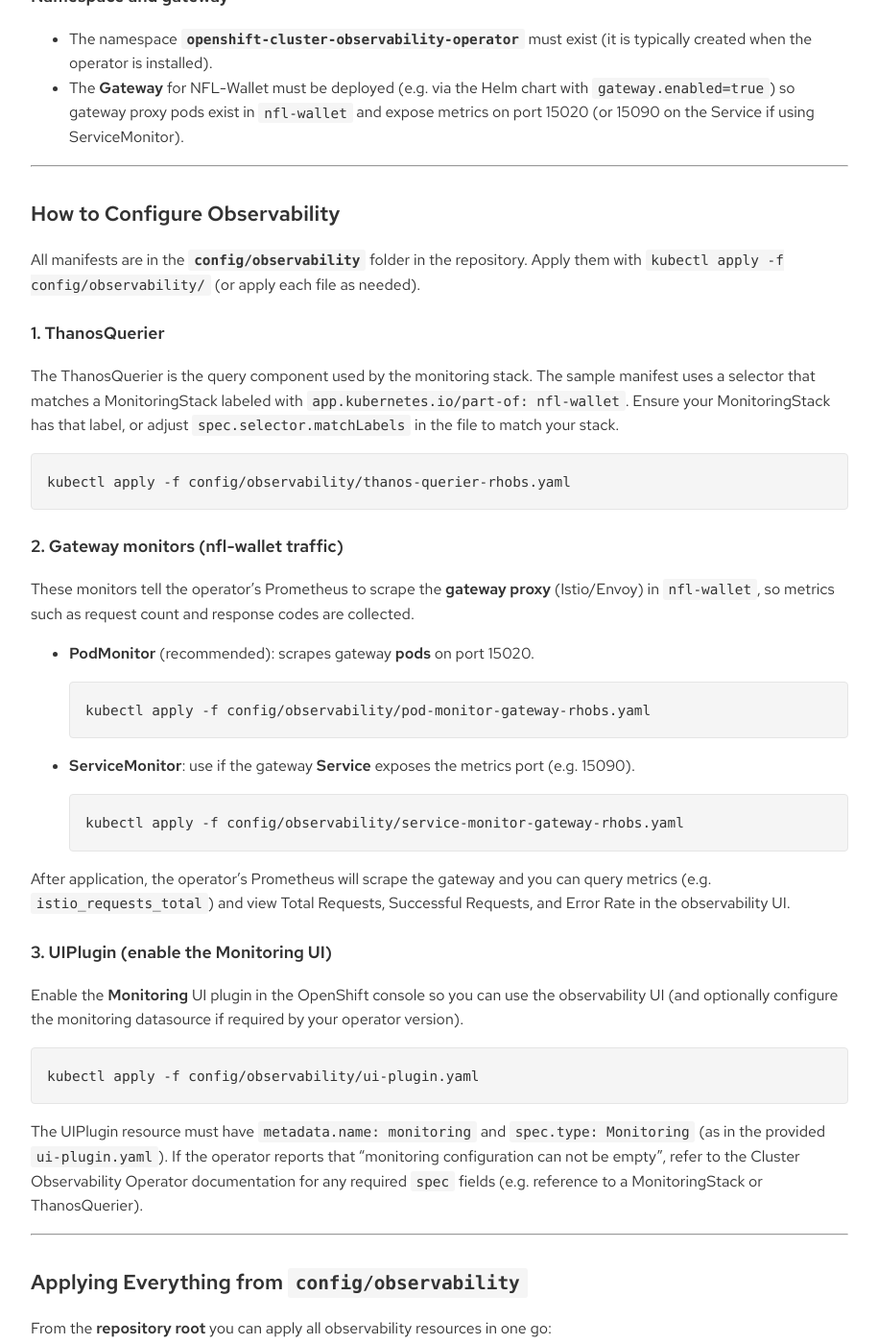
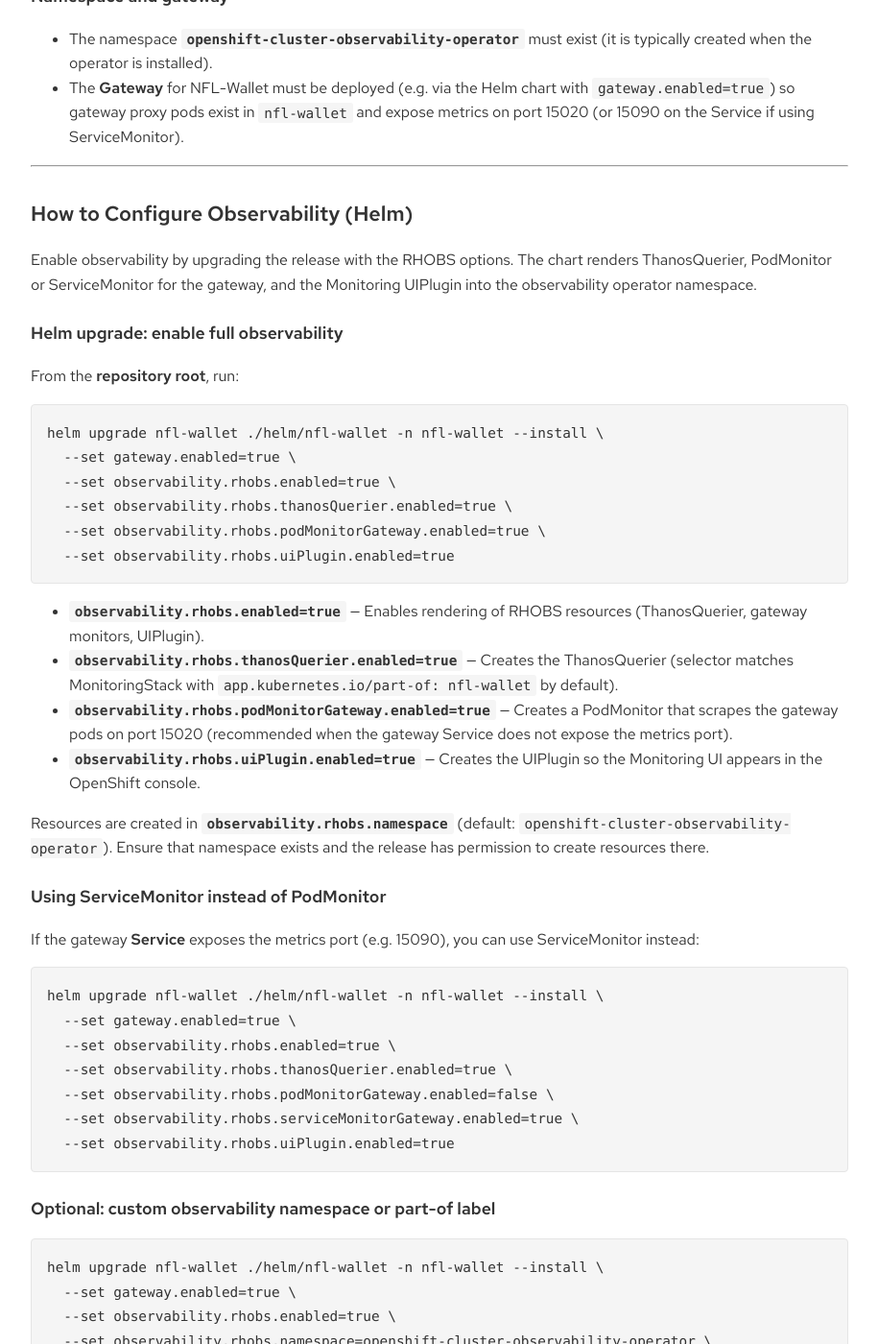
Before and after one commit to maximilianoPizarro/NFL-Wallet, a Jekyll site: the page built from docs/observability.md, in a window 1280 px wide and 1400 px high, scrolled down 683 px. Shown: the whole window at 96% size, without its empty margins (182-1097 px from the left). Built offline with Jekyll 4.4.1, drawn with Linux system fonts in a browser that asks for light colours; some of the changed text lies outside the part shown.

Commit message:
update helm with observability

````diff
--- a/docs/_config.yml
+++ b/docs/_config.yml
@@ -45,6 +45,7 @@
   - devspaces2.png
   - devspaces3.png
   - topology.png
+  - architecture1.png
   - wallet.png
   - wallet2.png
   - wallet3.png
--- a/docs/observability.md
+++ b/docs/observability.md
@@ -6,7 +6,7 @@
 
 ## Observability with Cluster Observability Operator
 
-This section describes how to configure **observability** for the NFL-Wallet gateway so you can view **Total Requests**, **Successful Requests**, and **Error Rate** (and other Istio/Envoy metrics) in the OpenShift observability UI. The configuration uses the **Cluster Observability Operator** (RHOBS) and resources from the repository’s `config/observability` folder.
+This section describes how to configure **observability** for the NFL-Wallet gateway so you can view **Total Requests**, **Successful Requests**, and **Error Rate** (and other Istio/Envoy metrics) in the OpenShift observability UI. The configuration uses the **Cluster Observability Operator** (RHOBS) and is managed via the **Helm chart** (ThanosQuerier, PodMonitor/ServiceMonitor for the gateway, and UIPlugin).
 
 ---
 
@@ -28,73 +28,71 @@
 
 ---
 
-## How to Configure Observability
+## How to Configure Observability (Helm)
 
-All manifests are in the **`config/observability`** folder in the repository. Apply them with `kubectl apply -f config/observability/` (or apply each file as needed).
+Enable observability by upgrading the release with the RHOBS options. The chart renders ThanosQuerier, PodMonitor or ServiceMonitor for the gateway, and the Monitoring UIPlugin into the observability operator namespace.
 
-### 1. ThanosQuerier
+### Helm upgrade: enable full observability
 
-The ThanosQuerier is the query component used by the monitoring stack. The sample manifest uses a selector that matches a MonitoringStack labeled with `app.kubernetes.io/part-of: nfl-wallet`. Ensure your MonitoringStack has that label, or adjust `spec.selector.matchLabels` in the file to match your stack.
+From the **repository root**, run:
 
 ```bash
-kubectl apply -f config/observability/thanos-querier-rhobs.yaml
+helm upgrade nfl-wallet ./helm/nfl-wallet -n nfl-wallet --install \
+  --set gateway.enabled=true \
+  --set observability.rhobs.enabled=true \
+  --set observability.rhobs.thanosQuerier.enabled=true \
+  --set observability.rhobs.podMonitorGateway.enabled=true \
+  --set observability.rhobs.uiPlugin.enabled=true
 ```
 
-### 2. Gateway monitors (nfl-wallet traffic)
+- **`observability.rhobs.enabled=true`** — Enables rendering of RHOBS resources (ThanosQuerier, gateway monitors, UIPlugin).
+- **`observability.rhobs.thanosQuerier.enabled=true`** — Creates the ThanosQuerier (selector matches MonitoringStack with `app.kubernetes.io/part-of: nfl-wallet` by default).
+- **`observability.rhobs.podMonitorGateway.enabled=true`** — Creates a PodMonitor that scrapes the gateway pods on port 15020 (recommended when the gateway Service does not expose the metrics port).
+- **`observability.rhobs.uiPlugin.enabled=true`** — Creates the UIPlugin so the Monitoring UI appears in the OpenShift console.
 
-These monitors tell the operator’s Prometheus to scrape the **gateway proxy** (Istio/Envoy) in `nfl-wallet`, so metrics such as request count and response codes are collected.
+Resources are created in **`observability.rhobs.namespace`** (default: `openshift-cluster-observability-operator`). Ensure that namespace exists and the release has permission to create resources there.
 
-- **PodMonitor** (recommended): scrapes gateway **pods** on port 15020.
+### Using ServiceMonitor instead of PodMonitor
 
-  ```bash
-  kubectl apply -f config/observability/pod-monitor-gateway-rhobs.yaml
-  ```
-
-- **ServiceMonitor**: use if the gateway **Service** exposes the metrics port (e.g. 15090).
-
-  ```bash
-  kubectl apply -f config/observability/service-monitor-gateway-rhobs.yaml
-  ```
-
-After application, the operator’s Prometheus will scrape the gateway and you can query metrics (e.g. `istio_requests_total`) and view Total Requests, Successful Requests, and Error Rate in the observability UI.
-
-### 3. UIPlugin (enable the Monitoring UI)
-
-Enable the **Monitoring** UI plugin in the OpenShift console so you can use the observability UI (and optionally configure the monitoring datasource if required by your operator version).
+If the gateway **Service** exposes the metrics port (e.g. 15090), you can use ServiceMonitor instead:
 
 ```bash
-kubectl apply -f config/observability/ui-plugin.yaml
+helm upgrade nfl-wallet ./helm/nfl-wallet -n nfl-wallet --install \
+  --set gateway.enabled=true \
+  --set observability.rhobs.enabled=true \
+  --set observability.rhobs.thanosQuerier.enabled=true \
+  --set observability.rhobs.podMonitorGateway.enabled=false \
+  --set observability.rhobs.serviceMonitorGateway.enabled=true \
+  --set observability.rhobs.uiPlugin.enabled=true
 ```
 
-The UIPlugin resource must have `metadata.name: monitoring` and `spec.type: Monitoring` (as in the provided `ui-plugin.yaml`). If the operator reports that “monitoring configuration can not be empty”, refer to the Cluster Observability Operator documentation for any required `spec` fields (e.g. reference to a MonitoringStack or ThanosQuerier).
+### Optional: custom observability namespace or part-of label
+
+```bash
+helm upgrade nfl-wallet ./helm/nfl-wallet -n nfl-wallet --install \
+  --set gateway.enabled=true \
+  --set observability.rhobs.enabled=true \
+  --set observability.rhobs.namespace=openshift-cluster-observability-operator \
+  --set observability.rhobs.thanosQuerier.partOfLabel=nfl-wallet \
+  --set observability.rhobs.thanosQuerier.enabled=true \
+  --set observability.rhobs.podMonitorGateway.enabled=true \
+  --set observability.rhobs.uiPlugin.enabled=true
+```
+
+After the upgrade, the operator’s Prometheus will scrape the gateway and you can query metrics (e.g. `istio_requests_total`) and view Total Requests, Successful Requests, and Error Rate in the observability UI.
 
 ---
 
-## Applying Everything from `config/observability`
+## Resources rendered by the chart (RHOBS)
 
-From the **repository root** you can apply all observability resources in one go:
+When `observability.rhobs.enabled=true`, the chart creates the following resources in the observability namespace:
 
-```bash
-kubectl apply -f config/observability/
-```
-
-If the UIPlugin fails validation (e.g. empty name or missing spec), fix the indicated field and re-apply only that file:
-
-```bash
-kubectl apply -f config/observability/ui-plugin.yaml
-```
-
----
-
-## Files in `config/observability`
-
-| File | Description |
-|------|-------------|
-| `thanos-querier-rhobs.yaml` | ThanosQuerier (monitoring.rhobs/v1alpha1). Selector should match your MonitoringStack labels. |
-| `pod-monitor-gateway-rhobs.yaml` | PodMonitor (monitoring.rhobs/v1) for the gateway in `nfl-wallet` (port 15020). |
-| `service-monitor-gateway-rhobs.yaml` | ServiceMonitor (monitoring.rhobs/v1) for the gateway in `nfl-wallet` (port 15090). |
-| `ui-plugin.yaml` | UIPlugin (observability.openshift.io/v1alpha1) for the Monitoring UI. |
-| `README.md` | Short reference for the same steps (in the repo). |
+| Resource | Helm flag | Description |
+|----------|-----------|-------------|
+| ThanosQuerier | `observability.rhobs.thanosQuerier.enabled=true` | Query component for the monitoring stack (monitoring.rhobs/v1alpha1). Selector matches MonitoringStack by part-of label. |
+| PodMonitor (gateway) | `observability.rhobs.podMonitorGateway.enabled=true` | Scrapes gateway pods in `nfl-wallet` on port 15020. |
+| ServiceMonitor (gateway) | `observability.rhobs.serviceMonitorGateway.enabled=true` | Scrapes gateway Service in `nfl-wallet` on port 15090. |
+| UIPlugin | `observability.rhobs.uiPlugin.enabled=true` | Enables the Monitoring UI in the OpenShift console (observability.openshift.io/v1alpha1). |
 
 ---
 
--- a/frontend/public/config.json
+++ b/frontend/public/config.json
@@ -1,5 +1 @@
-{
-  "apiCustomersUrl": "",
-  "apiBillsUrl": "",
-  "apiRaidersUrl": ""
-}
+{"apiCustomersUrl":"","apiBillsUrl":"","apiRaidersUrl":"","mobileAppDownloadUrl":""}
--- a/helm/nfl-wallet/Chart.yaml
+++ b/helm/nfl-wallet/Chart.yaml
@@ -2,7 +2,7 @@
 name: nfl-wallet
 description: NFL Stadium Wallet - Vue frontend and three .NET 8 APIs (Customers, Bills, Raiders)
 type: application
-version: 0.1.0
+version: 0.1.1
 appVersion: "1.0.0"
 icon: https://upload.wikimedia.org/wikipedia/en/thumb/a/a2/National_Football_League_logo.svg/250px-National_Football_League_logo.svg.png
 keywords:
--- a/helm/nfl-wallet/templates/webapp-configmap.yaml
+++ b/helm/nfl-wallet/templates/webapp-configmap.yaml
@@ -5,4 +5,4 @@
   labels:
     app: webapp
 data:
-  config.json: {{ dict "apiCustomersUrl" .Values.webapp.apiCustomersUrl "apiBillsUrl" .Values.webapp.apiBillsUrl "apiRaidersUrl" .Values.webapp.apiRaidersUrl | toJson | quote }}
+  config.json: {{ dict "apiCustomersUrl" .Values.webapp.apiCustomersUrl "apiBillsUrl" .Values.webapp.apiBillsUrl "apiRaidersUrl" .Values.webapp.apiRaidersUrl "mobileAppDownloadUrl" (default "" .Values.webapp.mobileAppDownloadUrl) | toJson | quote }}
--- a/helm/nfl-wallet/values.yaml
+++ b/helm/nfl-wallet/values.yaml
@@ -67,6 +67,8 @@
   apiCustomersUrl: ""
   apiBillsUrl: ""
   apiRaidersUrl: ""
+  # Optional: URL for "Download mobile app" in the browser (e.g. APK file or app store link). Leave empty to hide the link.
+  mobileAppDownloadUrl: ""
 
 # API key security: one key per API. Leave empty to disable validation (e.g. local dev).
 apiKeys:
````
Also changed, not shown: docs/architecture.md (+7 -4 lines), docs/connectivity-link.md (+1 -1 lines), docs/index.md (+5 -5 lines), docs/index.yaml (+37 -2 lines), docs/security.md (+44 -3 lines), frontend/src/App.vue (+43 -1 lines), frontend/src/views/CustomerList.vue (+42 -1 lines), docs/architecture1.png (added), helm/nfl-wallet/README.md, 1 other file.
